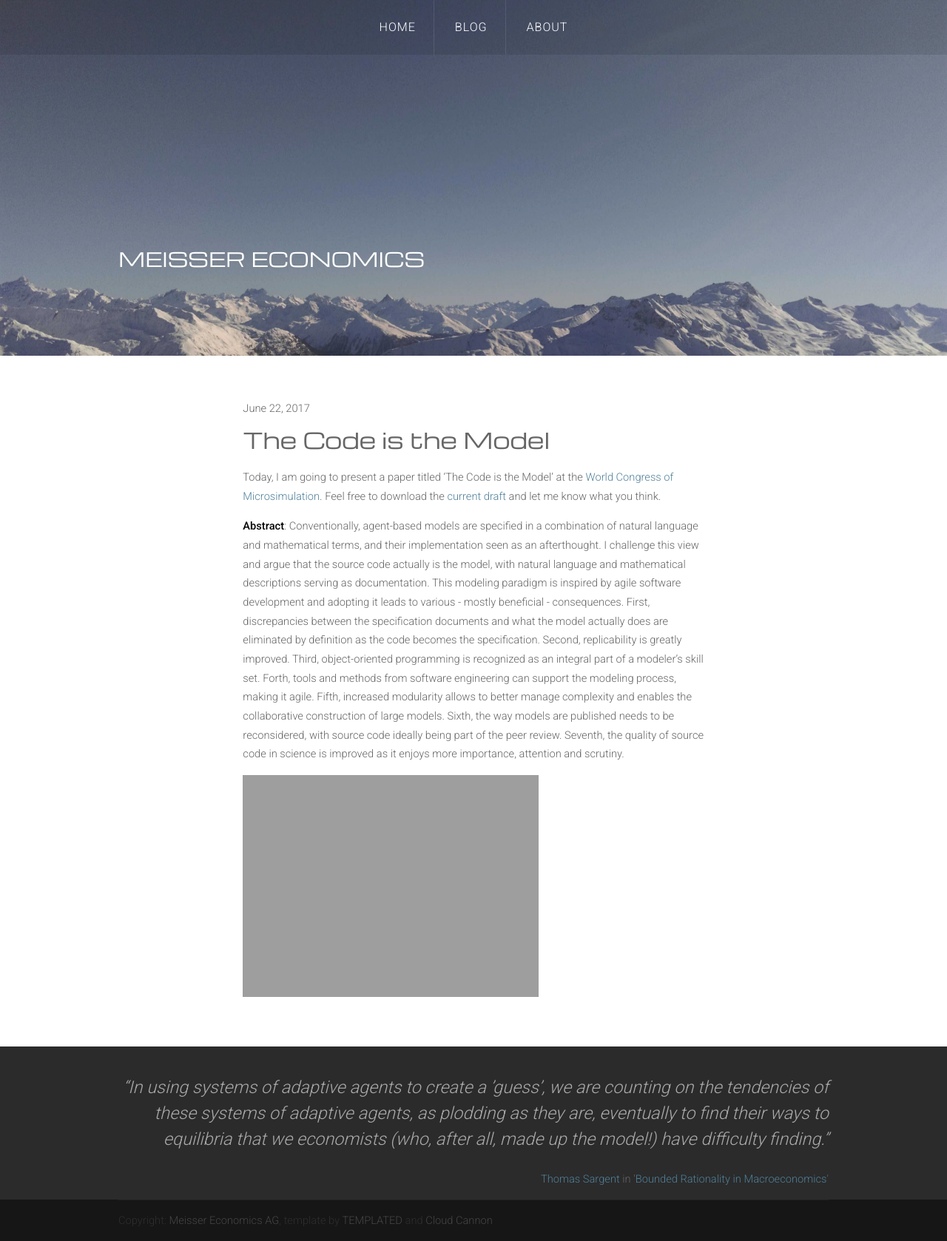
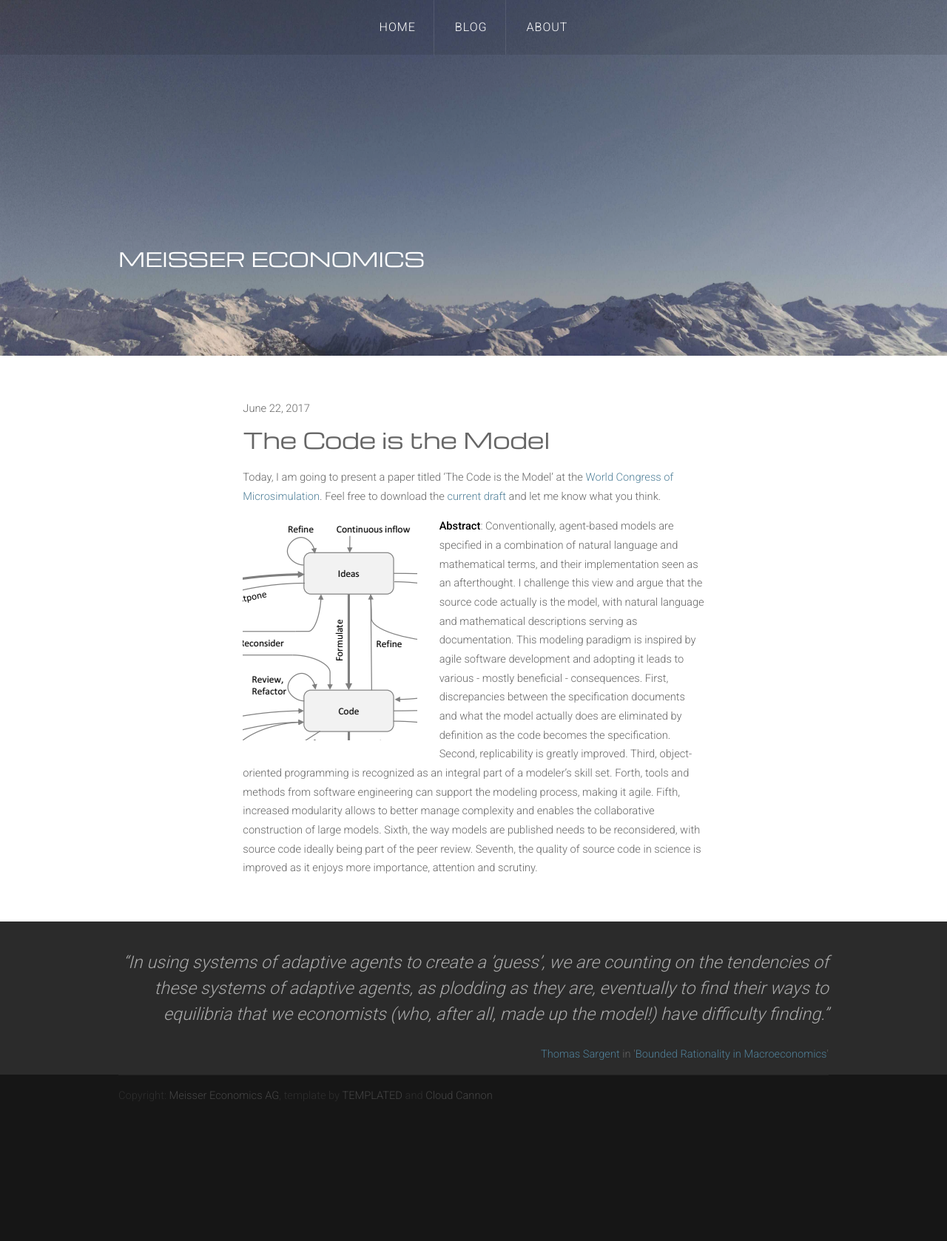
Before and after one commit to meisserecon/www, a Jekyll site: the page built from _posts/2017-06-22-code.md, in a window 1280 px wide. Shown: the whole page at 74% size. Built offline with Jekyll 4.4.1, drawn with Linux system fonts in a browser that asks for light colours; nearby versions of some CDN libraries; after the commit the page ends 1509 px from its top, so only the background shows below that.

Commit message:
fixing the preview image

```diff
--- a/_posts/2017-06-22-code.md
+++ b/_posts/2017-06-22-code.md
@@ -3,9 +3,7 @@ layout: post
 title: The Code is the Model
 description: Bringing agile software engineering to agent-based modelinng and micro-simulations
 ---
-Today, I am going to present a paper titled 'The Code is the Model' at the <a href="http://www.carloalberto.org/ima-2017/">World Congress of Microsimulation</a>. Feel free to download the <a href="../assets/codemodel.pdf">current draft</a> and let me know what you think.
+Today, I am going to present a paper titled 'The Code is the Model' at the <a href="http://www.carloalberto.org/ima-2017/">World Congress of Microsimulation</a>. Feel free to download the <a href="../../../assets/codemodel.pdf">current draft</a> and let me know what you think.
 
-**Abstract**:
+<a href="../../../assets/images/modelingprocess.jpg"><img src="../../../assets/images/processpreview.png" alt="Illustration of the Modeling Proess" class="image left"></a> **Abstract**:
 Conventionally, agent-based models are specified in a combination of natural language and mathematical terms, and their implementation seen as an afterthought. I challenge this view and argue that the source code actually is the model, with natural language and mathematical descriptions serving as documentation. This modeling paradigm is inspired by agile software development and adopting it leads to various - mostly beneficial - consequences. First, discrepancies between the specification documents and what the model actually does are eliminated by definition as the code becomes the specification. Second, replicability is greatly improved. Third, object-oriented programming is recognized as an integral part of a modeler's skill set. Forth, tools and methods from software engineering can support the modeling process, making it agile. Fifth, increased modularity allows to better manage complexity and enables the collaborative construction of large models. Sixth, the way models are published needs to be reconsidered, with source code ideally being part of the peer review. Seventh, the quality of source code in science is improved as it enjoys more importance, attention and scrutiny.
-
-![Modeling Process]({{ site.url }}/assets/images/modelingprocesss.jpg)
```
Also changed, not shown: assets/images/processpreview.png (added).
